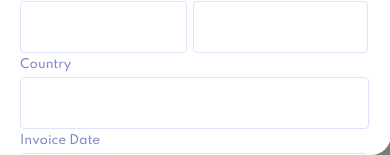
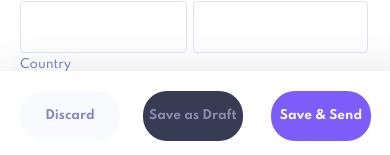
Before and after one commit to jesse10930/invoice-app, a React (Create React App) app in the folder client/: page / in a window 390 px wide. Both pictures are taken after a click on the element "New". Shown: the part 689-844 px from the top of the page. Built offline with nearby package versions, Linux system fonts and the light colour scheme; no server answers; the HTML template or start-up script is replaced by a standard one.

Commit message:
invoice modal sticky bottom buttons

```diff
--- a/client/src/components/layouts/Navbar.js
+++ b/client/src/components/layouts/Navbar.js
@@ -30,6 +30,7 @@ const Navbar = () => {
         style={{ display: 'table-cell' }}
         href='https://www.codebyronda.com/'
         target='_blank'
+        rel='noreferrer'
       >
         <div id='prof-pic'></div>
       </a>
--- a/client/src/components/modals/NewInvoice.js
+++ b/client/src/components/modals/NewInvoice.js
@@ -496,11 +496,12 @@ const NewInvoice = () => {
   // Render
   return (
     <div id='new-invoice-modal' className='back-drop'>
-      <div id='tester-for-modal' className={dark ? 'dark' : undefined}>
-        <p id='new-invoice-title' className={dark ? 'dark' : undefined}>
-          {currentUser ? userHashId : 'New Invoice'}
-        </p>
-        <form onSubmit={onSubmit}>
+      <form onSubmit={onSubmit}>
+        <div id='tester-for-modal' className={dark ? 'dark' : undefined}>
+          <p id='new-invoice-title' className={dark ? 'dark' : undefined}>
+            {currentUser ? userHashId : 'New Invoice'}
+          </p>
+
           <div id='ni-bill-from'>
             <p className='modal-sec-title'>Bill From</p>
             <div id='street-address'>
@@ -783,6 +784,62 @@ const NewInvoice = () => {
               </div>
             ) : null}
           </div>
+          {/* <div id='ni-bot-btns'>
+            {!currentUser ? (
+              <Fragment>
+                <div id='ni-btns'>
+                  <input
+                    type='submit'
+                    name='discard'
+                    value='Discard'
+                    className={
+                      dark ? 'form-btn discard dark' : 'form-btn discard'
+                    }
+                    onMouseOver={onMouseOver}
+                  />
+                  <div id='save-btns'>
+                    <input
+                      type='submit'
+                      name='draft'
+                      value='Save as Draft'
+                      className={
+                        dark ? 'form-btn draft dark' : 'form-btn draft'
+                      }
+                      onMouseOver={onMouseOver}
+                    />
+                    <input
+                      type='submit'
+                      name='pending'
+                      value='Save & Send'
+                      className='form-btn send'
+                      onMouseOver={onMouseOver}
+                    />
+                  </div>
+                </div>
+              </Fragment>
+            ) : (
+              <Fragment>
+                <div id='change-btns'>
+                  <input
+                    type='submit'
+                    name='cancel'
+                    value='Cancel'
+                    className='form-btn cancel'
+                    onMouseOut={onMouseOut}
+                    onMouseOver={onCancelOver}
+                  />
+                  <input
+                    type='submit'
+                    name='changes'
+                    value='Save Changes'
+                    className='form-btn change'
+                  />
+                </div>
+              </Fragment>
+            )}
+          </div> */}
+        </div>
+        <div id='tester' className={dark ? 'dark' : undefined}>
           <div id='ni-bot-btns'>
             {!currentUser ? (
               <Fragment>
@@ -837,8 +894,8 @@ const NewInvoice = () => {
               </Fragment>
             )}
           </div>
-        </form>
-      </div>
+        </div>
+      </form>
     </div>
   );
 };
--- a/client/src/styles/_mobile.scss
+++ b/client/src/styles/_mobile.scss
@@ -34,8 +34,18 @@
     #new-invoice-modal {
       #tester-for-modal {
         padding: 20px 20px 20px 20px;
-        height: calc(100vh - 140px);
+        height: calc(100vh - 225px);
         margin-top: 100px;
+        border-radius: 0px 20px 0px 0px;
+      }
+
+      #tester {
+        padding-left: 20px;
+        padding-top: 20px;
+        width: 50vw;
+        min-width: 300px;
+        height: 50px;
+        border-radius: 0px 0px 20px 0px;
       }
     }
 
@@ -171,7 +181,7 @@
         padding-top: 20px;
         width: 90vw;
         min-width: 300px;
-        height: calc(100vh - 110px);
+        height: calc(100vh - 194px);
 
         #ni-bill-from {
           #street-address {
@@ -284,6 +294,13 @@
             }
           }
         }
+      }
+      #tester {
+        padding-left: 20px;
+        padding-top: 20px;
+        width: 90vw;
+        min-width: 300px;
+        height: 50px;
 
         #ni-bot-btns {
           display: flex;
@@ -396,6 +413,7 @@
       }
 
       #details-card {
+        margin-bottom: 80px;
         padding: 20px;
         #top-details {
           height: 470px;
@@ -495,6 +513,7 @@
         flex-direction: row;
         justify-content: space-evenly;
         align-items: center;
+        box-shadow: 0px 0px 50px 0px rgba(0, 0, 0, 0.1);
 
         &.dark {
           background: #1e2139;
--- a/client/src/styles/_utilities.scss
+++ b/client/src/styles/_utilities.scss
@@ -153,15 +153,16 @@ input[type='email'] {
 // New/Edit Invoice Modal
 #new-invoice-modal {
   #tester-for-modal {
-    position: absolute;
-    height: calc(100vh - 100px);
+    // position: absolute;
+    position: relative;
+    height: calc(100vh - 150px);
     width: 35vw;
     min-width: 380px;
     top: 0;
     left: 0;
     background: #ffffff;
-    border-radius: 0px 20px 20px 0px;
-    padding: 50px 50px 50px 150px;
+    border-radius: 0px 20px 0px 0px;
+    padding: 50px 50px 20px 150px;
     display: flex;
     flex-direction: column;
     justify-content: flex-start;
@@ -414,7 +415,125 @@ input[type='email'] {
       }
     }
 
+    // #ni-bot-btns {
+    //   // border: solid 2px red;
+    //   // position: absolute;
+    //   // bottom: 0;
+    //   // width: 72%;
+
+    //   #ni-btns {
+    //     display: flex;
+    //     justify-content: space-between;
+    //     .discard {
+    //       color: #7e88c3;
+    //       background: #f9fafe;
+    //       width: 100px;
+    //       padding: 0;
+
+    //       &.dark {
+    //         background: #f9fafe;
+    //       }
+
+    //       &:hover {
+    //         background: #dfe3fa;
+    //       }
+    //     }
+
+    //     #save-btns {
+    //       display: flex;
+    //       justify-content: space-between;
+
+    //       .draft {
+    //         color: #888eb0;
+    //         background: #373b53;
+    //         margin-right: 5px;
+    //         padding: 0;
+
+    //         &.dark {
+    //           color: #dfe3fa;
+
+    //           &:hover {
+    //             background: #1e2139;
+    //           }
+    //         }
+
+    //         &:hover {
+    //           background: #0c0e16;
+    //         }
+    //       }
+
+    //       .send {
+    //         color: #ffffff;
+    //         background: #7c5dfa;
+    //         padding: 0;
+
+    //         &:hover {
+    //           background: #9277ff;
+    //         }
+    //       }
+    //     }
+    //   }
+
+    //   #change-btns {
+    //     width: 100%;
+    //     display: flex;
+    //     flex-direction: row;
+    //     justify-content: flex-end;
+
+    //     .cancel {
+    //       width: 100px;
+    //       background: #f9fafe;
+    //       color: #7e88c3;
+    //       margin-right: 5px;
+    //       padding: 0;
+
+    //       &:hover {
+    //         cursor: pointer;
+    //         background: #dfe3fa;
+    //       }
+    //     }
+
+    //     .change {
+    //       width: 140px;
+    //       color: #ffffff;
+    //       background: #7c5dfa;
+    //       padding: 0;
+
+    //       &:hover {
+    //         background: #9277ff;
+    //       }
+    //     }
+    //   }
+    // }
+  }
+
+  #tester {
+    position: relative;
+    height: 50px;
+    width: 35vw;
+    min-width: 380px;
+    top: 0;
+    left: 0;
+    background: #ffffff;
+    // border-radius: 0px 20px 20px 0px;
+    padding: 20px 50px 20px 150px;
+    // display: flex;
+    // flex-direction: column;
+    // justify-content: flex-start;
+    // overflow-y: auto;
+    z-index: 5;
+    box-shadow: 0px 0px 50px 0px rgba(0, 0, 0, 0.1);
+    border-radius: 0px 0px 20px 0px;
+
+    &.dark {
+      background: #141625;
+    }
     #ni-bot-btns {
+      // border: solid 2px red;
+      // position: absolute;
+      // bottom: 0;
+      // width: 72%;
+
       #ni-btns {
         display: flex;
         justify-content: space-between;
```
